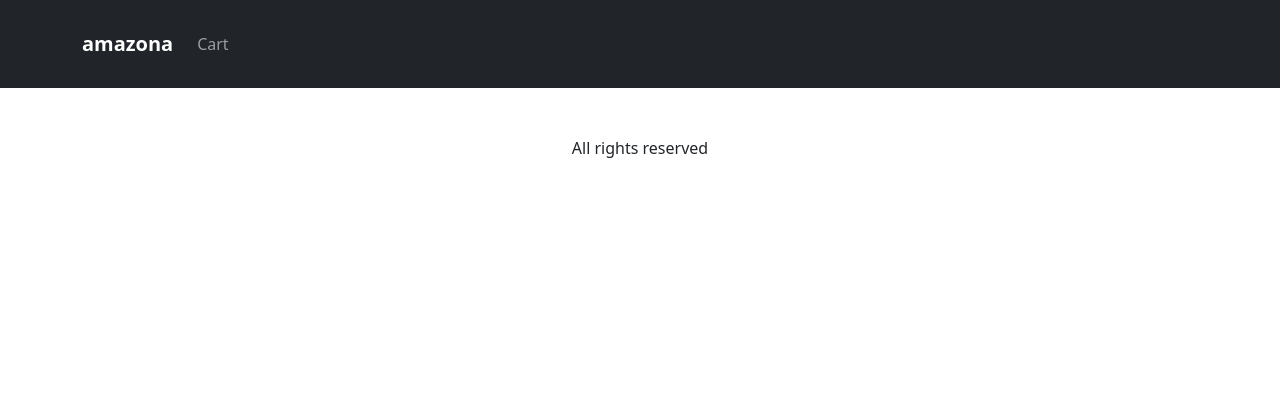
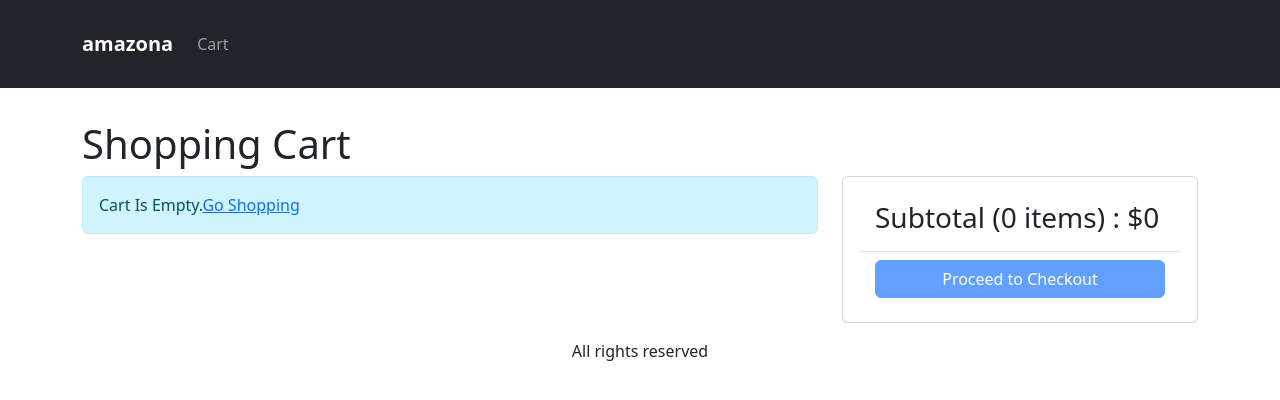
Before and after one commit to azizlimonu/mernamazonclone, a React (Create React App) app: page /cart in a window 1280 px wide. Shown: the top 400 px of the page. Built offline with nearby package versions, Linux system fonts and the light colour scheme.

Commit message:
add cart pages

```diff
--- a/src/App.js
+++ b/src/App.js
@@ -13,6 +13,9 @@
 // pages&component
 import HomeScreen from "./screens/HomeScreen";
 import ProductScreen from "./screens/ProductScreen";
+import CartScreen from "./screens/CartScreen";
+
+// utils
 import { Store } from './store';
 
 function App() {
@@ -50,6 +53,7 @@
           <Routes>
             <Route path='/' element={<HomeScreen />} />
             <Route path="/product/:slug" element={<ProductScreen />} />
+            <Route path='/cart' element={<CartScreen />} />
           </Routes>
         </Container>
       </main >
--- a/src/index.css
+++ b/src/index.css
@@ -55,3 +55,7 @@
 .product-info {
   padding: 1rem;
 }
+
+.img-thumbnail{
+  height: 80px;
+}
--- /dev/null
+++ b/src/screens/CartScreen.js
@@ -0,0 +1,119 @@
+// utils
+import { useContext } from 'react';
+import { Link } from 'react-router-dom';
+import { Helmet } from 'react-helmet-async';
+import { Store } from '../store';
+
+// comp
+import Error from '../components/Error';
+
+// bootstrap
+import Row from 'react-bootstrap/Row';
+import Col from 'react-bootstrap/Col';
+import ListGroup from 'react-bootstrap/ListGroup';
+import Button from 'react-bootstrap/Button';
+import Card from 'react-bootstrap/Card';
+
+const CartScreen = () => {
+  const { state, dispatch: ctxDispatch } = useContext(Store);
+  // destructuring cartItems from state from the state.cart
+  const {
+    cart: { cartItems }
+  } = state;
+
+  return (
+    <div>
+      <Helmet>
+        <title>Shopping Cart</title>
+      </Helmet>
+
+      <h1>Shopping Cart</h1>
+      <Row>
+        <Col md={8}>
+          {cartItems?.length === 0
+            ? (
+              <Error>
+                Cart Is Empty.
+                <Link to='/'>
+                  Go Shopping
+                </Link>
+              </Error>
+            )
+            : (
+              <ListGroup>
+                {cartItems.map((item) => (
+                  <ListGroup.Item key={item._id}>
+                    <Row className="align-items-center">
+                      <Col md={4}>
+                        <img
+                          src={item.image}
+                          alt={item.name}
+                          className="img-fluid rounded img-thumbnail"
+                        ></img>{' '}
+                        <Link to={`/product/${item.slug}`}>{item.name}</Link>
+                      </Col>
+                      <Col md={3}>
+                        <Button
+                          // onClick={() => updateCartHandler(item, item.quantity - 1)}
+                          variant="light"
+                          disabled={item.quantity === 1}
+                        >
+                          <i className="fas fa-minus-circle"></i>
+                        </Button>{' '}
+                        <span>{item.quantity}</span>{' '}
+                        <Button
+                          variant="light"
+                          // onClick={() => updateCartHandler(item, item.quantity + 1)}
+                          disabled={item.quantity === item.countInStock}
+                        >
+                          <i className="fas fa-plus-circle"></i>
+                        </Button>
+                      </Col>
+                      <Col md={3}>${item.price}</Col>
+                      <Col md={2}>
+                        <Button
+                          // onClick={() => removeItemHandler(item)}
+                          variant="light"
+                        >
+                          <i className="fas fa-trash"></i>
+                        </Button>
+                      </Col>
+                    </Row>
+                  </ListGroup.Item>
+                ))}
+              </ListGroup>
+            )}
+        </Col>
+
+        <Col md={4}>
+          <Card>
+            <Card.Body>
+              <ListGroup variant="flush">
+                <ListGroup.Item>
+                  <h3>
+                    Subtotal ({cartItems.reduce((a, c) => a + c.quantity, 0)}{' '}
+                    items) : $
+                    {cartItems.reduce((a, c) => a + c.price * c.quantity, 0)}
+                  </h3>
+                </ListGroup.Item>
+                <ListGroup.Item>
+                  <div className="d-grid">
+                    <Button
+                      type="button"
+                      variant="primary"
+                      disabled={cartItems.length === 0}
+                    >
+                      Proceed to Checkout
+                    </Button>
+                  </div>
+                </ListGroup.Item>
+              </ListGroup>
+            </Card.Body>
+          </Card>
+        </Col>
+      </Row>
+    </div>
+  )
+}
+
+export default CartScreen
```
